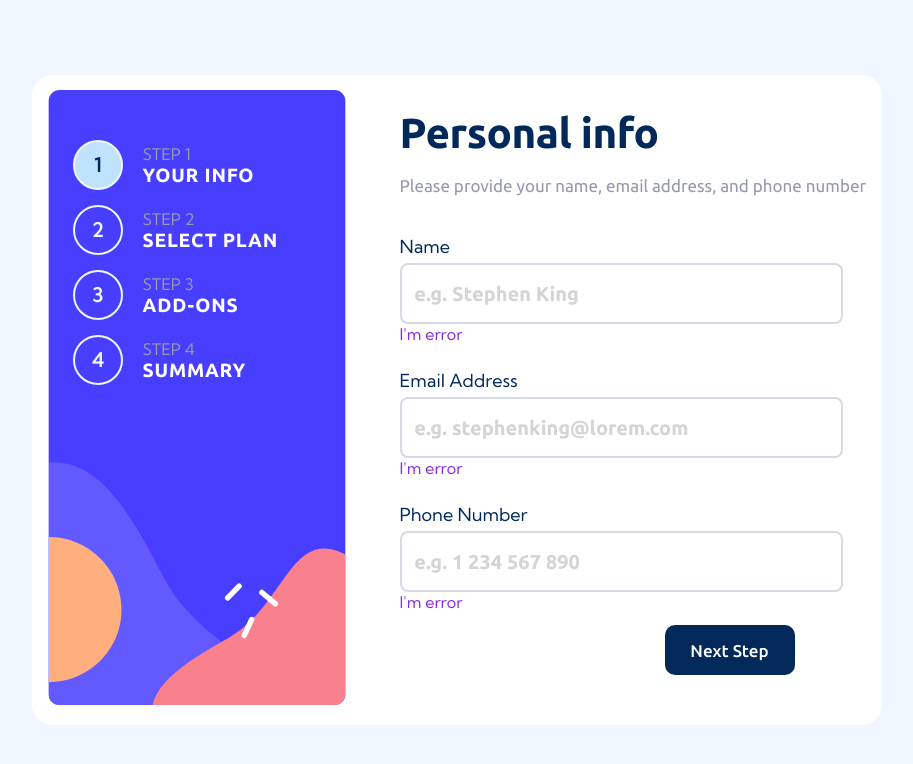
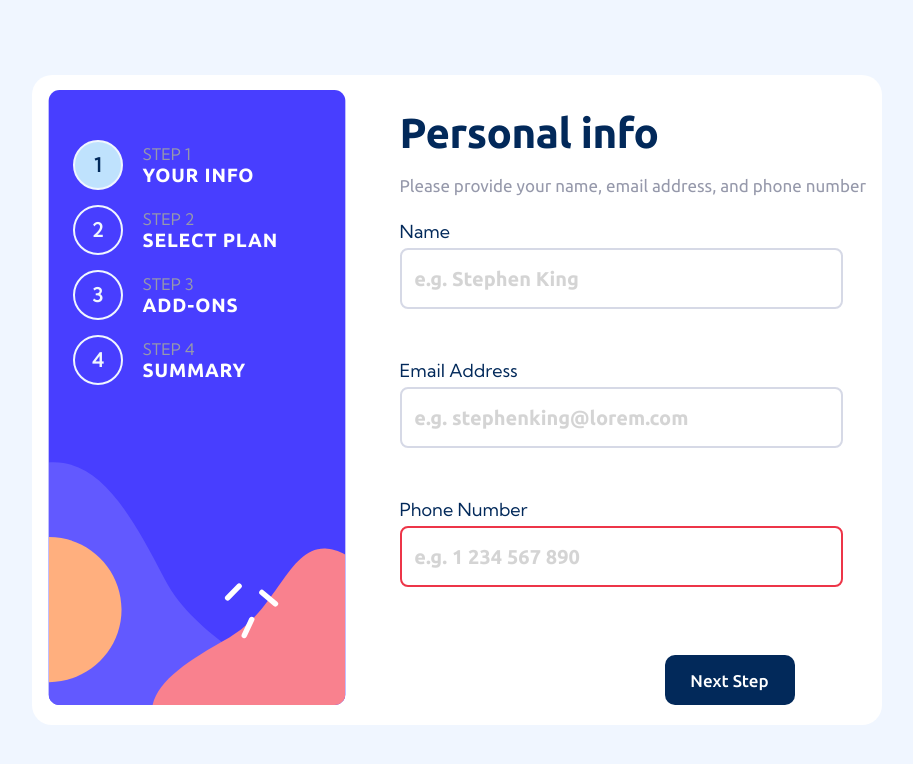
Before and after one commit to Romansh12610/Form-multistep-React, a React (Vite) app: page / in a window 1280 px wide. Shown: the top 764 px of the page, without its empty margins (183-1096 px from the left). Built offline with nearby package versions, Linux system fonts and the light colour scheme.

Commit message:
first step validation added

```diff
--- a/src/App.jsx
+++ b/src/App.jsx
@@ -8,7 +8,7 @@ export default function App() {
 
   function handleStep(e) {
     e.preventDefault();
-	setStep(prevStep => (prevStep + 1) % stepLength);
+	  setStep(prevStep => (prevStep + 1) % stepLength);
   }
 
   return (
--- a/src/Error.jsx
+++ b/src/Error.jsx
@@ -1,10 +1,12 @@
-import { useState } from 'react';
+import { useState, forwardRef } from 'react';
 import './Error.scss';
 
-export default function Error() {
+export const Error = forwardRef((props, ref) => {
     return (
         <span
-            className='error-message'
-        >I'm error</span>
+            ref={ref}
+            className='error-message hide'
+            aria-live='polite'
+        >Lorem ipsum dolor sit, amet consectetur adipisicing elit. Sint veritatis sit natus </span>
     )
-}
+})
--- a/src/Error.scss
+++ b/src/Error.scss
@@ -2,6 +2,11 @@
 @use './scss/utils/index' as *;
 
 .error-message {
-    color: blueviolet;
-    margin-bottom: rem(25);
+    margin-bottom: rem(10);
+    font-size: rem(16);
+    color: var(--strawberry-red);
+
+    &.hide {
+        visibility: hidden;
+    }
 }
--- a/src/FirstStep.jsx
+++ b/src/FirstStep.jsx
@@ -1,14 +1,31 @@
-import { useState, useRef } from 'react';
+import { useState, useRef, forwardRef } from 'react';
 import './FirstStep.scss';
-import Error from './Error';
+import { Error } from './Error';
 
 export default function FirstStep({ step }) {
+    // states
     const [formData, setFormData] = useState({
         name: '',
         email: '',
         phone: '',
     });
 
+    // refs
+    const nameRef = useRef(null);
+    const emailRef = useRef(null);
+    const phoneRef = useRef(null);
+    const nameErrorRef = useRef(null);
+    const emailErrorRef = useRef(null);
+    const phoneErrorRef = useRef(null);
+
+    const name = nameRef.current;
+    const email = emailRef.current;
+    const phone = phoneRef.current;
+    const nameErr = nameErrorRef.current;
+    const emailErr = emailErrorRef.current;
+    const phoneErr = phoneErrorRef.current;
+
+    // handlers
     function handleChange(e) {
         const { name, value } = e.target;
 
@@ -16,6 +33,54 @@ export default function FirstStep({ step }) {
             ...formData,
             [name]: value,
         });
+    }
+
+    function handleInput(e) {
+        if (e.target.name == 'name') {
+            if (name.validity.valid) {
+                nameErr.classList.add('hide');
+            } else {
+                showError(name, nameErr);
+            }
+        }
+
+        else if (e.target.name == 'email') {
+            if (email.validity.valid) {
+                emailErr.classList.add('hide');
+            } else {
+                showError(email, emailErr);
+            }
+        }
+
+        else if (e.target.name == 'phone') {
+            if (phone.validity.valid) {
+                phoneErr.classList.add('hide');
+            } else {
+                showError(phone, phoneErr);
+            }
+        }
+    }
+
+    function showError(input, error) {
+        error.classList.remove('hide');
+
+        if (input.validity.tooShort) {
+            error.textContent = `Your input is too short: current length - ${input.value.length}; expected length - ${input.minLength}`;
+        }
+
+        else if (input.validity.valueMissing) {
+            console.log(phoneErr);
+            error.textContent = 'This field is required';
+        }
+
+        else if (input.validity.patternMismatch) {
+            error.textContent = `You should write a ${input.name} in the correct format, ${input.placeholder}`;
+        }
+
+        else if (input.validity.tooLong) {
+            error.textContent = `Your input is too long: current length - ${input.value.length}; expected length - ${input.maxLength}`;
+        }
+
     }
 
     return (
@@ -26,58 +91,57 @@ export default function FirstStep({ step }) {
                 and phone number
             </p>
             <FormField
+                ref={nameRef}
                 label='Name'
                 id='name'
                 type='text'
                 handleChange={handleChange}
+                handleInput={handleInput}
                 formData={formData}
-                placeHolder="e.g. Stephen King"
+                placeHolder='e.g. Stephen King'
+                pattern='^([A-Z]{1}[a-z]+)\s([A-Z]{1}[a-z]+)'
+                minLength='6'
             />
-            <Error />
+            <Error
+                ref={nameErrorRef}
+            />
             <FormField
+                ref={emailRef}
                 label='Email Address'
                 id='email'
                 type='email'
                 handleChange={handleChange}
+                handleInput={handleInput}
                 formData={formData}
-                placeHolder="e.g. stephenking@lorem.com"
+                placeHolder='e.g. stephenking@lorem.com'
+                pattern='^.+@[a-zA-Z]+\.[a-zA-Z]{3,5}'
+                minLength='8'
             />
-            <Error />
+            <Error
+                ref={emailErrorRef}
+            />
             <FormField
+                ref={phoneRef}
                 label='Phone Number'
                 id='phone'
                 type='tel'
                 handleChange={handleChange}
+                handleInput={handleInput}
                 formData={formData}
-                placeHolder="e.g. 1 234 567 890"
+                placeHolder='e.g. 1 234 567 890'
+                pattern='^\d{1}([\s])\(\d{3}\)\1\d{3}\1\d{2}\1\d{2}'
+                minLength='13'
+                maxLength='13'
+                required='required'
             />
-            <Error />
+            <Error
+                ref={phoneErrorRef}
+            />
         </div>
     )
 }
 
-function FormField({ label, id, type, handleChange, formData, placeHolder }) {
-    const nameRef = useRef(null);
-    const emailRef = useRef(null);
-    const phoneRef = useRef(null);
-
-    let refToPass;
-    switch (id) {
-        case "name": {
-            refToPass = nameRef;
-            break;
-        }
-        case "email": {
-            refToPass = emailRef;
-            break;
-        }
-        case "phone": {
-            refToPass = phoneRef;
-            break;
-        }
-    }
-
-
+const FormField = forwardRef(({ label, id, type, handleChange, handleInput, formData, placeHolder, pattern, minLength, maxLength, required }, ref) => {
 
     return (
         <>
@@ -86,15 +150,20 @@ function FormField({ label, id, type, handleChange, formData, placeHolder }) {
                 htmlFor={id}
             >{label}</label>
             <input
-                ref={refToPass}
+                ref={ref}
                 className='first-step__input'
                 type={type}
                 id={id}
                 name={id}
                 value={formData[id]}
                 onChange={handleChange}
+                onInput={handleInput}
                 placeholder={placeHolder}
+                pattern={pattern}
+                minLength={minLength}
+                maxLength={maxLength}
+                required={required}
             />
         </>
     )
-}
+})
--- a/src/FirstStep.scss
+++ b/src/FirstStep.scss
@@ -18,7 +18,7 @@
         color: var(--cool-gray);
         font-size: rem(17);
         font-family: var(--font-secondary);
-        margin-bottom: rem(40);
+        margin-bottom: rem(25);
         white-space: nowrap; // only desktop
     }
 
@@ -40,6 +40,10 @@
         border-radius: rem(8);
         width: 100%;
 
+        &:invalid {
+            border: 2px solid var(--strawberry-red);
+        }
+
         &::placeholder {
             font-family: var(--font-secondary);
             font-weight: bold;
--- a/src/Form.jsx
+++ b/src/Form.jsx
@@ -5,7 +5,7 @@ import './MainSection.scss';
 export default function Form( { step, handleStep } ) {
     return (
         <section className='main-section'>
-            <form className='main-section__form'>
+            <form className='main-section__form' noValidate>
                 <fieldset className='main-section__fieldset'>
                     <FirstStep />
                 </fieldset>
--- a/src/MainSection.scss
+++ b/src/MainSection.scss
@@ -18,7 +18,7 @@
 
     &__next {
         position: absolute;
-        bottom: rem(50);
+        bottom: rem(20);
         right: rem(-10);
         width: rem(130);
         height: rem(50);
```
